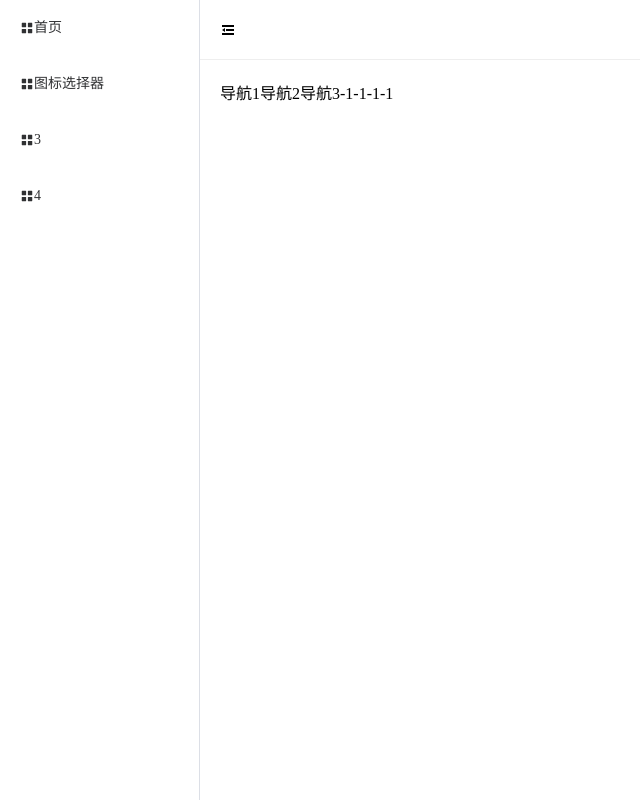
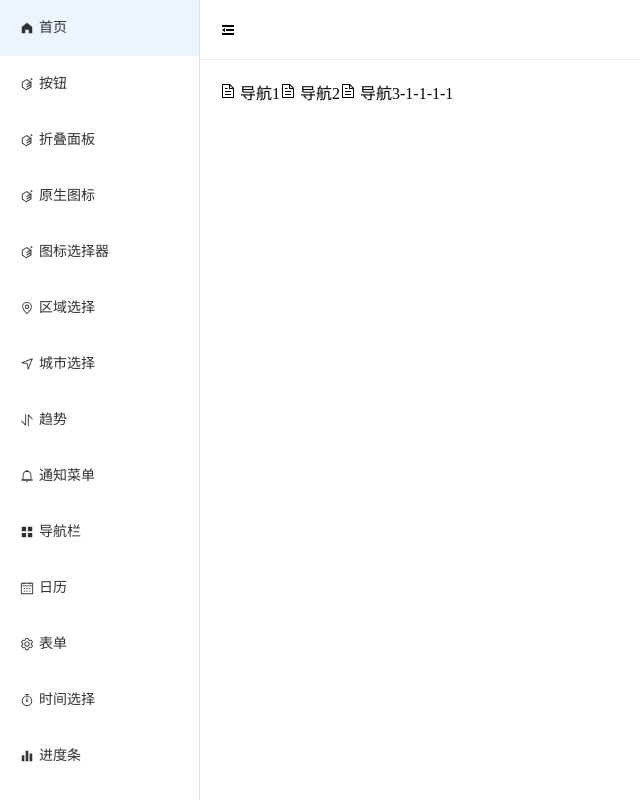
Before and after one commit to LiangHarvey/ElementPlus-SecondaryPackage, a Vue app: page /menu in a window 1280 px wide. Shown: the whole page, without its empty margins (0-640 px from the left). Built offline with nearby package versions, Linux system fonts and the light colour scheme.

Commit message:
4.5-导航菜单-完善细节并增加自定义键名功能

```diff
--- a/src/components/container/src/index.vue
+++ b/src/components/container/src/index.vue
@@ -8,7 +8,6 @@ const isCollapse = ref(false)
 </script>
 
 <template>
-
     <el-container>
         <el-aside width="auto">
             <nav-aside :collapse="isCollapse"></nav-aside>
--- a/src/components/container/src/navAside/index.vue
+++ b/src/components/container/src/navAside/index.vue
@@ -4,10 +4,93 @@ import { } from "vue"
 const props = defineProps<{
     collapse: boolean
 }>()
+
+const data = [
+    {
+        icon: "HomeFilled",
+        name: "首页",
+        index: "/",
+    },
+    {
+        icon: "ElementPlus",
+        name: "按钮",
+        index: "/button",
+    },
+    {
+        icon: "ElementPlus",
+        name: "折叠面板",
+        index: "/collapse",
+    },
+    {
+        icon: "ElementPlus",
+        name: "原生图标",
+        index: "/nativeicon",
+    },
+    {
+        icon: "ElementPlus",
+        name: "图标选择器",
+        index: "/choose",
+    },
+    {
+        icon: "Location",
+        name: "区域选择",
+        index: "/chooseArea",
+    },
+    {
+        icon: "Position",
+        name: "城市选择",
+        index: "/citypicker",
+    },
+    {
+        icon: "Sort",
+        name: "趋势",
+        index: "/trend",
+    },
+    {
+        icon: "Bell",
+        name: "通知菜单",
+        index: "/notification",
+    },
+    {
+        icon: "Menu",
+        name: "导航栏",
+        index: "/menu",
+    },
+    {
+        icon: "Calendar",
+        name: "日历",
+        index: "/calendar",
+    },
+    {
+        icon: "Setting",
+        name: "表单",
+        index: "/form",
+    },
+    {
+        icon: "Timer",
+        name: "时间选择",
+        index: "/timepicker",
+    },
+    {
+        icon: "Histogram",
+        name: "进度条",
+        index: "/progress",
+    },
+    {
+        icon: "Setting",
+        name: "弹出框表单",
+        index: "/modalform",
+    },
+    {
+        icon: "List",
+        name: "表格",
+        index: "/table",
+    },
+]
 </script>
 
 <template>
-    <el-menu :collapse="collapse" class="el-menu-vertical-demo">
+    <!-- <el-menu :collapse="collapse" class="el-menu-vertical-demo">
         <el-menu-item index="1">
             <el-icon-menu></el-icon-menu>
             <span>首页</span>
@@ -24,7 +107,10 @@ const props = defineProps<{
             <el-icon-menu></el-icon-menu>
             <span>4</span>
         </el-menu-item>
-    </el-menu>
+    </el-menu> -->
+    <!-- 使用二次封装的menu组件  m-menu -->
+    <m-menu :data="data" defaultActive="$router.path" router :collapse="collapse"
+        class="el-menu-vertical-demo"></m-menu>
 </template>
 
 <style lang="scss" scoped>
--- a/src/components/menu/src/index.vue
+++ b/src/components/menu/src/index.vue
@@ -3,10 +3,11 @@ import { PropType } from "vue"
 import { toLine } from '../../../utils/index'
 import type { MenuItem } from './type.ts'
 
+
 const props = defineProps({
     // 导航菜单数据
     data: {
-        type: Array as PropType<MenuItem[]>,
+        type: Array as PropType<any[]>,
         required: true
     },
     defaultActive: {
@@ -17,6 +18,27 @@ const props = defineProps({
     router: {
         type: Boolean,
         default: false
+    },
+    // 菜单数据的键名
+    // 菜单标题键名
+    name: {
+        type: String,
+        default: 'name'
+    },
+    // 菜单标识键名
+    index: {
+        type: String,
+        default: 'index'
+    },
+    // 菜单图标键名
+    icon: {
+        type: String,
+        default: 'icon'
+    },
+    // 子数据键名
+    children: {
+        type: String,
+        default: 'children'
     }
 })
 
@@ -24,24 +46,24 @@ const props = defineProps({
 
 <template>
     <div class="menu">
-        {{ $attrs }}
+        <!-- {{ $attrs }} -->
         <el-menu :default-active="defaultActive" :router="router" v-bind="$attrs">
-            <template v-for="(item, index) in data" :key="index">
+            <template v-for="(item, i) in data" :key="i">
                 <!-- 只有1级菜单 -->
-                <el-menu-item v-if="!item.children || !item.children.length" :index="item.index">
-                    <component :is='`el-icon-${toLine(item.icon)}`'></component>
-                    <span>{{ item.name }}</span>
+                <el-menu-item v-if="!item[children] || !item[children].length" :index="item[index]">
+                    <component :is='`el-icon-${toLine(item[icon])}`'></component>
+                    <span>{{ item[name] }}</span>
                 </el-menu-item>
                 <!-- 有2级菜单 -->
-                <el-sub-menu v-if="item.children && item.children.length" :index="item.index">
+                <el-sub-menu v-if="item[children] && item[children].length" :index="item[index]">
                     <template #title>
-                        <component :is='`el-icon-${toLine(item.icon)}`'></component>
-                        <span>{{ item.name }}</span>
+                        <component :is='`el-icon-${toLine(item[icon])}`'></component>
+                        <span>{{ item[name] }}</span>
                     </template>
                     <el-menu-item-group>
-                        <el-menu-item v-for="(item1, index1) in item.children" :key="index1" :index="item1.index">
-                            <component :is='`el-icon-${toLine(item1.icon)}`'></component>
-                            <span>{{ item1.name }}</span>
+                        <el-menu-item v-for="(item1, index1) in item[children]" :key="index1" :index="item1[index]">
+                            <component :is='`el-icon-${toLine(item1[icon])}`'></component>
+                            <span>{{ item1[name] }}</span>
                         </el-menu-item>
                     </el-menu-item-group>
                 </el-sub-menu>
--- a/src/components/menu/src/menu.tsx
+++ b/src/components/menu/src/menu.tsx
@@ -1,6 +1,8 @@
 import { defineComponent, PropType, useAttrs } from 'vue'
 import { MenuItem } from './type'
 import { toLine } from '../../../utils'
+import * as EleIcons from '@element-plus/icons-vue'
+import './style/index.scss'
 
 export default defineComponent({
     props: {
@@ -17,6 +19,27 @@ export default defineComponent({
         router: {
             type: Boolean,
             default: false
+        },
+        // 菜单数据的键名
+        // 菜单标题键名
+        name: {
+            type: String,
+            default: 'name'
+        },
+        // 菜单标识键名
+        index: {
+            type: String,
+            default: 'index'
+        },
+        // 菜单图标键名
+        icon: {
+            type: String,
+            default: 'icon'
+        },
+        // 子数据键名
+        children: {
+            type: String,
+            default: 'children'
         }
     },
     // 组合式api
@@ -29,37 +52,39 @@ export default defineComponent({
 
         // 封装一个渲染无限层级菜单的方法
         // 函数会返回一段jsx代码
-        const renderMenu = (data: MenuItem[]) => {
-            return data.map((item: MenuItem) => {
+        const renderMenu = (data: any[]) => {
+            return data.map((item: any) => {
                 // 每个菜单的图标
-                item.i = `el-icon-${toLine(item.icon)}`
+                // item.i = `el-icon-${toLine(item[props.icon])}`
+                item.i = (EleIcons as any)[item[props.icon]!]
                 let slots = {
                     title: () => {
                         return <>
                             <item.i />
-                            <span>{item.name}</span>
+                            <span>{item[props.name]}</span>
                         </>
                     }
                 }
                 // 递归渲染
-                if (item.children && item.children.length) {
+                if (item[props.children] && item[props.children].length) {
                     return (
-                        <el-sub-menu index={item.index} v-slots={slots}>
-                            {renderMenu(item.children)}
+                        <el-sub-menu index={item[props.index]} v-slots={slots}>
+                            {renderMenu(item[props.children])}
                         </el-sub-menu>
                     )
                 }
                 // 只有一级菜单
                 return (
-                    <el-menu-item index={item.index}>
+                    <el-menu-item index={item[props.index]}>
                         <item.i></item.i>
-                        <span>{item.name}</span>
+                        <span>{item[props.name]}</span>
                     </el-menu-item>
                 )
             })
         }
 
-        console.log(renderMenu(props.data))
+        // 打印输出的是一个数组
+        // console.log(renderMenu(props.data))
 
         return () => {
             return (
--- /dev/null
+++ b/src/components/menu/src/style/index.scss
@@ -0,0 +1,3 @@
+svg {
+    margin-right: 4px;
+}
--- a/src/views/menu/index.vue
+++ b/src/views/menu/index.vue
@@ -1,71 +1,73 @@
 <script lang="ts" setup>
 import { } from "vue"
 
+// 单级层级
 let data = [
     {
-        name: '导航1',
-        index: '1',
-        icon: 'document'
+        a: '导航1',
+        b: '1',
+        c: 'Document'
     },
     {
-        name: '导航2',
-        index: '2',
-        icon: 'document'
+        a: '导航2',
+        b: '2',
+        c: 'document'
     },
     {
-        name: '导航3',
-        index: '3',
-        icon: 'document',
-        children: [
+        a: '导航3',
+        b: '3',
+        c: 'document',
+        d: [
             {
-                name: '导航3-1',
-                index: '3-1',
-                icon: 'document',
+                a: '导航3-1',
+                b: '3-1',
+                c: 'document',
             },
             {
-                name: '导航3-2',
-                index: '3-2',
-                icon: 'document',
+                a: '导航3-2',
+                b: '3-2',
+                c: 'document',
             }
         ]
     }
 ]
 
+// 嵌套层级
 let data2 = [
     {
         name: '导航1',
         index: '1',
-        icon: 'document'
+        icon: 'Document'
     },
     {
         name: '导航2',
         index: '2',
-        icon: 'document'
+        icon: 'Document'
     },
     {
         name: '导航3',
         index: '3',
-        icon: 'document',
+        icon: 'Document',
         children: [
             {
                 name: '导航3-1',
                 index: '3-1',
-                icon: 'document',
+                icon: 'Document',
                 children: [
                     {
                         name: '导航3-1-1',
                         index: '3-1-1',
-                        icon: 'document',
+                        icon: 'Document',
                         children: [
                             {
                                 name: '导航3-1-1-1',
                                 index: '3-1-1-1',
-                                icon: 'document',
+                                icon: 'Document',
                                 children: [
                                     {
                                         name: '导航3-1-1-1-1',
                                         index: '3-1-1-1-1',
-                                        icon: 'document',
+                                        icon: 'Document',
                                         children: [
                                         ]
                                     }
@@ -82,7 +84,9 @@ let data2 = [
 
 <template>
     <div class="">
-        <!-- <m-menu :data="data" defaultActive="2" :a="1" background-color="pink"></m-menu> -->
+        <!-- 修改了传入进去data中的键名 -->
+        <!-- <m-menu :data="data" defaultActive="2" :a="1" background-color="pink" name="a" index="b" icon="c"
+            children="d"></m-menu> -->
         <m-infinite-menu :data="data2" defaultActive="1" active-text-color="pink"></m-infinite-menu>
     </div>
 </template>
```
